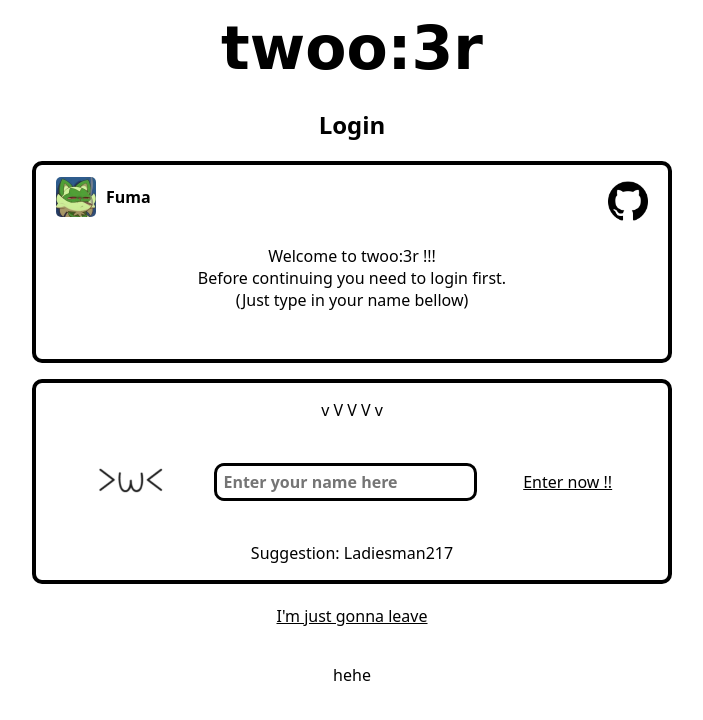
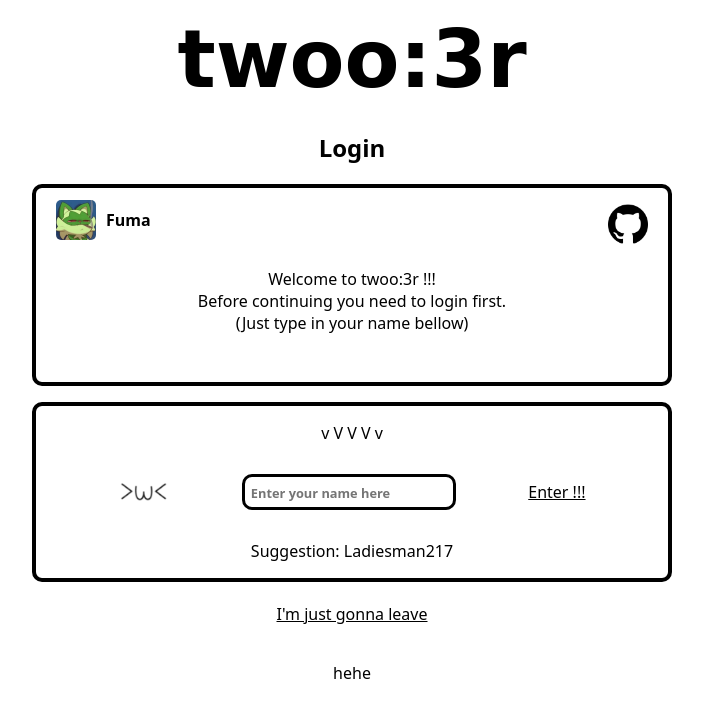
Before and after one commit to FumaGato/twooter, a Flask app: page /login in a window 1280 px wide. Shown: the top 720 px of the page, without its empty margins (288-991 px from the left). Run offline with Flask 3, Linux system fonts and the light colour scheme; some web fonts are replaced.

Commit message:
added responsivenes

```diff
--- a/static/css/main.css
+++ b/static/css/main.css
@@ -33,7 +33,8 @@
     font-family: "Hachi Maru Pop", cursive;
     font-weight: 700;
     font-style: normal;
-    font-size: 60px;
+    font-size: clamp(2rem, calc(5vw + 1rem), 5rem);
+    text-align: center;
     margin: 5px;
 }
 
@@ -47,7 +48,8 @@ body {
 }
 
 .main-container {
-    width: 40rem;
+    width: 96vw;
+    max-width: 640px;
 }
 
 .upper-container {
@@ -109,7 +111,7 @@ body {
 .submit-button {
     font-family: "Atma", system-ui;
     font-weight: 500;
-    font-size: 16px;
+    font-size: 1rem;
     font-style: normal;
     transition: transform 0.2s ease;
     margin-bottom: 20px;
@@ -170,10 +172,17 @@ body {
     font-family: "Atma", system-ui;
     font-weight: 600;
     font-style: normal;
-    font-size: 1rem;
+    font-size: 0.8rem;
     border: none;
 }
 
 .name-box:focus {
     outline: none;
 }
+
+.welcome-twoot {
+    border: 4px solid black;
+    border-radius: 10px;
+    padding-left: 20px;
+    padding-right: 20px;
+}
--- a/templates/login.html
+++ b/templates/login.html
@@ -31,13 +31,14 @@
                 <p style="text-align: center;">v V V V v</p>
             </div>
             <form action="/login" method="POST">
-                <div style="display: flex; align-items: center; gap: 10px; justify-content: space-evenly;">
-                    <img src="/static/images/default-pfp.jpg" alt="pfp" style="width: 88.88px; height: 88.88px;">
+                <div
+                    style="display: flex; align-items: center; gap: 10px; justify-content: space-evenly; flex-wrap: wrap;">
+                    <img src="/static/images/default-pfp.jpg" alt="pfp" style="width: 62.94px; height: 62.94px;">
                     <div style="border: 3px solid black; border-radius: 10px; padding: 4px;">
                         <input type="text" name="username" placeholder="Enter your name here" autocomplete="off"
                             required class="name-box">
                     </div>
-                    <input type="submit" value="Enter now !!" class="submit-button">
+                    <input type="submit" value="Enter !!!" class="submit-button">
                 </div>
             </form>
             <div>
--- a/templates/secret.html
+++ b/templates/secret.html
@@ -5,6 +5,6 @@
 {% endblock %}
 
 {% block body %}
-<h1>Welcome to the secretroom</h1>
+<h1 style="text-align: center;">Welcome to the secretroom</h1>
 <p>There's nothing here lol... Yet...</p>
 {% endblock %}
```
Also changed, not shown: database.db.
